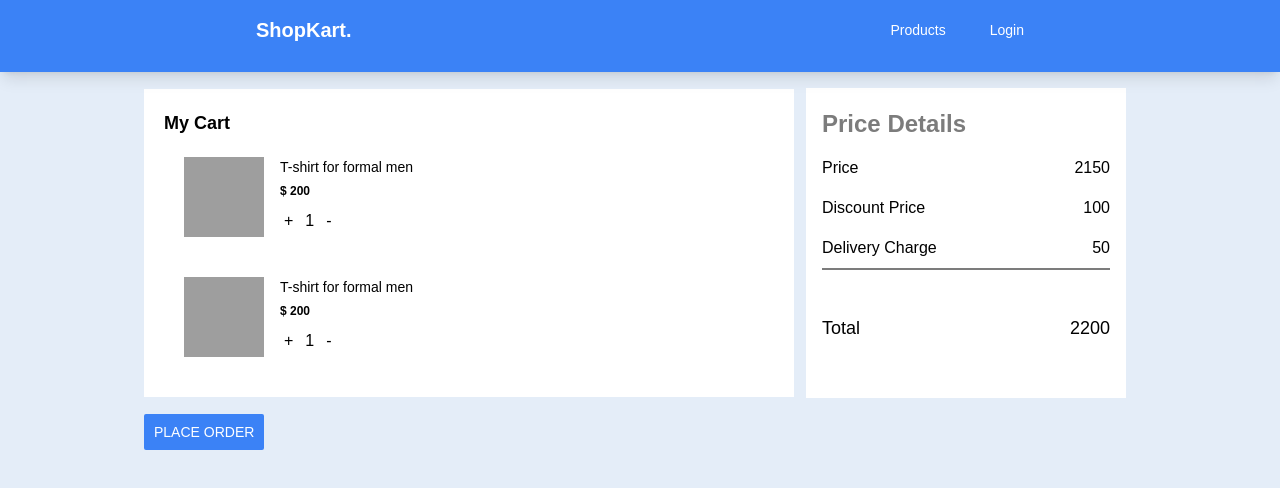
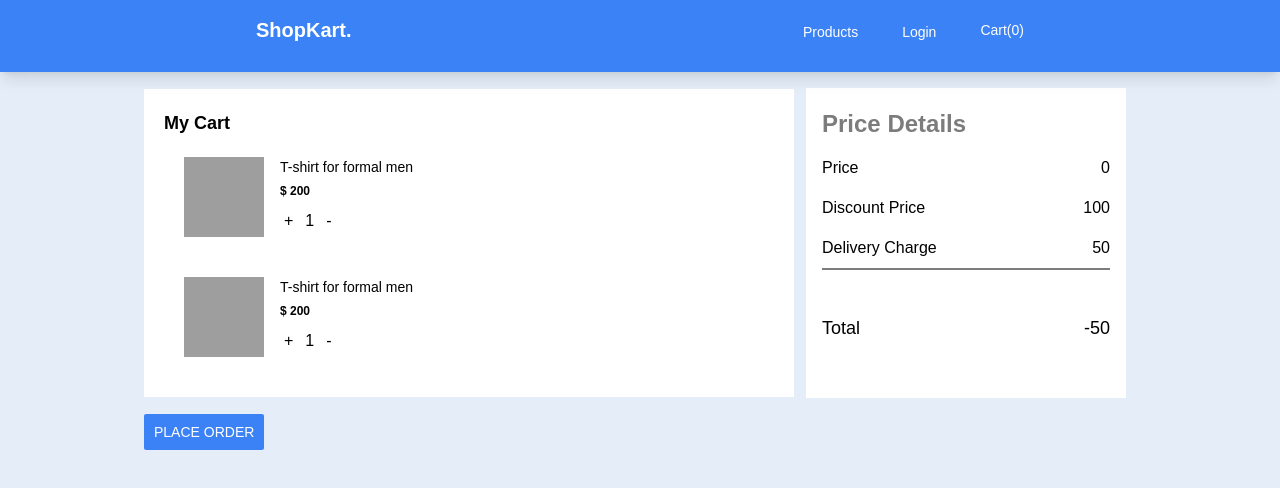
Before and after one commit to sahas-01/ecommerce-redux-practice, a React (Create React App) app: page /mycart in a window 1280 px wide. Shown: the top 488 px of the page. Built offline with nearby package versions, Linux system fonts and the light colour scheme; grey boxes are pictures that could not be loaded.

Commit message:
feat: redux + add items to cart logic

```diff
--- a/db.json
+++ b/db.json
@@ -59,6 +59,11 @@
       "id": "72ab",
       "email": "ello@12.com",
       "password": "Hello123"
+    },
+    {
+      "id": "9d3b",
+      "email": "sahas@123",
+      "password": "Hello124"
     }
   ],
   "products": [
--- a/package.json
+++ b/package.json
@@ -3,14 +3,17 @@
   "version": "0.1.0",
   "private": true,
   "dependencies": {
+    "@reduxjs/toolkit": "^2.1.0",
     "@testing-library/jest-dom": "^5.17.0",
     "@testing-library/react": "^13.4.0",
     "@testing-library/user-event": "^13.5.0",
     "json-server": "^1.0.0-alpha.23",
     "react": "^18.2.0",
     "react-dom": "^18.2.0",
+    "react-redux": "^9.1.0",
     "react-router-dom": "^6.22.0",
     "react-scripts": "5.0.1",
+    "redux": "^5.0.1",
     "web-vitals": "^2.1.4"
   },
   "scripts": {
--- a/src/components/Navbar.jsx
+++ b/src/components/Navbar.jsx
@@ -1,7 +1,10 @@
 import React, { useState } from 'react';
+import { useSelector } from "react-redux";
+import { Link } from 'react-router-dom';
 
 const Navbar = () => {
-
+    const { cart } = useSelector((state) => state);
+    console.log("cart", cart);
     const [isMenuOpen, setIsMenuOpen] = useState(false);
     return (
         <header className="bg-blue-500 relative w-full z-50 px-10 md:px-64 sticky top-0 h-[72px] shadow-lg">
@@ -30,6 +33,12 @@ const Navbar = () => {
                     <li className={`text-white text-sm font-medium cursor-pointer list-none`}>
                         <a href='/'>Login</a>
                     </li>
+                    <li className="flex items-center gap-x-3">
+                        <Link to='/mycart'>
+                            <span className="text-white text-sm font-medium cursor-pointer list-none">Cart</span>
+                            <span className="text-white text-sm font-medium cursor-pointer list-none">({cart.length})</span>
+                        </Link>
+                    </li>
                 </nav>
             </div>
         </header>
--- a/src/components/PriceDetails.jsx
+++ b/src/components/PriceDetails.jsx
@@ -1,12 +1,12 @@
 import React from 'react'
 
-const PriceDetails = () => {
+const PriceDetails = ({ totalAmount }) => {
     return (
         <div className='bg-white py-3 px-4 w-80'>
             <h1 className='text-2xl font-semibold my-2 text-[#7c7c7c]'>Price Details</h1>
             <div className='flex py-2 justify-between'>
                 <p>Price</p>
-                <p>2150</p>
+                <p>{totalAmount}</p>
             </div>
             <div className='flex py-2 justify-between'>
                 <p>Discount Price</p>
@@ -16,10 +16,10 @@ const PriceDetails = () => {
                 <p>Delivery Charge</p>
                 <p>50</p>
             </div>
-            <hr className='bg-[#7c7c7c] border-[#7c7c7c] h-0.5'/>
+            <hr className='bg-[#7c7c7c] border-[#7c7c7c] h-0.5' />
             <div className='flex text-lg my-11 justify-between'>
                 <p>Total</p>
-                <p>2200</p>
+                <p>{totalAmount-50}</p>
             </div>
         </div>
     )
--- a/src/components/ProductCard.jsx
+++ b/src/components/ProductCard.jsx
@@ -2,17 +2,32 @@ import React from 'react';
 import { ReactComponent as HeartIcon } from "../assets/heart.svg";
 import { ReactComponent as CartIcon } from "../assets/add-to-cart.svg";
 import { useNavigate } from 'react-router-dom';
+import { add, remove } from "../redux/Slices/cartSlice";
+import { useSelector, useDispatch } from "react-redux";
+
 
 const ProductCard = ({ product }) => {
   const navigate = useNavigate();
+  const dispatch = useDispatch();
+  const cart = useSelector((state) => state.cart);
 
+  console.log("cart", cart);
+
+  const addToCart = () => {
+    console.log("product", product);
+    dispatch(add(product));
+  };
+
+  const removeFromCart = () => {
+    dispatch(remove(product.id));
+  };
   const handleRedirect = () => {
     navigate(`/product/${product.id}`);
   }
 
   return (
     <div
-      onClick={handleRedirect}
+      // onClick={handleRedirect}
       className="border bg-white shadow-sm hover:cursor-pointer">
       <img
         src={product?.image || "https://img.freepik.com/free-psd/isolated-white-t-shirt-front-view_125540-1194.jpg"}
@@ -31,7 +46,11 @@ const ProductCard = ({ product }) => {
         </span>
         <div className="flex justify-between items-center mt-10">
           <HeartIcon className="h-6 w-6" />
-          <CartIcon className="h-6 w-6" />
+          <CartIcon
+            onClick={
+              addToCart
+            }
+            className="h-6 w-6" />
         </div>
       </div>
     </div>
--- a/src/index.js
+++ b/src/index.js
@@ -1,17 +1,16 @@
-import React from 'react';
-import ReactDOM from 'react-dom/client';
-import './index.css';
-import App from './App';
-import reportWebVitals from './reportWebVitals';
+import React from "react";
+import ReactDOM from "react-dom/client";
+import App from "./App";
+import { Provider } from "react-redux";
+import { store } from "./redux/Store";
+import "./index.css";
 
-const root = ReactDOM.createRoot(document.getElementById('root'));
+const root = ReactDOM.createRoot(document.getElementById("root"));
+
 root.render(
-  <React.StrictMode>
-    <App />
-  </React.StrictMode>
+  <>
+    <Provider store={store}>
+      <App />
+    </Provider>
+  </>
 );
-
-// If you want to start measuring performance in your app, pass a function
-// to log results (for example: reportWebVitals(console.log))
-// or send to an analytics endpoint. Learn more: https://bit.ly/CRA-vitals
-reportWebVitals();
--- a/src/pages/MyCart.jsx
+++ b/src/pages/MyCart.jsx
@@ -1,9 +1,21 @@
-import React from 'react'
+import React, { useEffect, useState } from 'react'
 import Navbar from '../components/Navbar'
 import MyCartItem from '../components/MyCartItem'
 import PriceDetails from '../components/PriceDetails'
+import { useSelector } from 'react-redux'
+
 
 const MyCart = () => {
+
+    const cart = useSelector((state) => state.cart);
+    console.log("cart", cart);
+
+    const [totalAmount, setTotalAmount] = useState(0);
+    useEffect(() => {
+        setTotalAmount(cart.reduce((acc, curr) => acc + parseInt(curr.amount), 0));
+    }, [cart]);
+
+
     return (
         <>
             <Navbar />
@@ -13,7 +25,7 @@ const MyCart = () => {
                     <MyCartItem />
                     <MyCartItem />
                 </section>
-                <PriceDetails />
+                <PriceDetails totalAmount={totalAmount}/>
             </div>
             <button className="bg-blue-500 text-white text-sm px-2.5 py-2 mx-36 rounded-sm">PLACE ORDER</button>
         </>
--- /dev/null
+++ b/src/redux/Slices/cartSlice.js
@@ -0,0 +1,19 @@
+import { createSlice } from "@reduxjs/toolkit";
+
+const initialState = [];
+
+const cartSlice = createSlice({
+  name: "cart",
+  initialState,
+  reducers: {
+    add(state, action) {
+      state.push(action.payload);
+    },
+    remove(state, action) {
+      return state.filter((item) => item.id !== action.payload);
+    },
+  },
+});
+
+export const { add, remove } = cartSlice.actions;
+export default cartSlice.reducer;
--- /dev/null
+++ b/src/redux/Store.js
@@ -0,0 +1,8 @@
+import { configureStore } from "@reduxjs/toolkit";
+import cartReducer from "./Slices/cartSlice";
+
+export const store = configureStore({
+  reducer: {
+    cart: cartReducer,
+  },
+});
```
Also changed, not shown: 1 other file (tests, documents, lock files or other folders).
